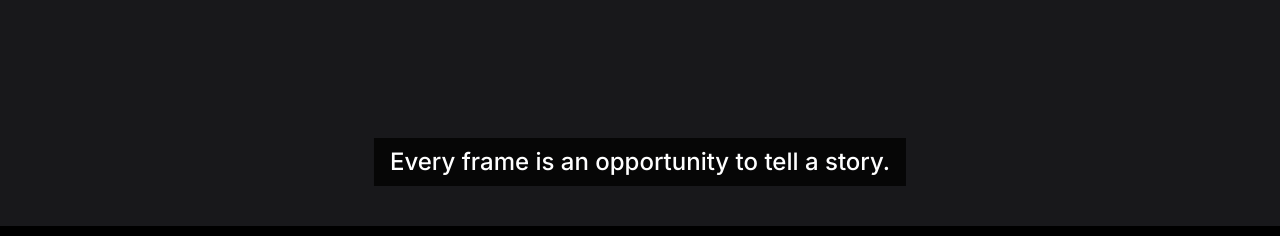
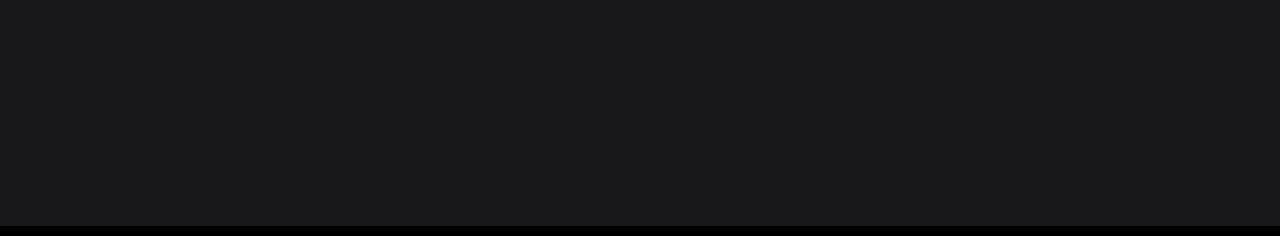
Before and after one commit to oriteproduction/website, a Next.js app: page / in a window 1280 px wide. Shown: the part 2860-3096 px from the top of the page. Built offline with nearby package versions, Linux system fonts and the light colour scheme.

Commit message:
feat: hide cinematic subtitle in page.tsx
Removed subtitle text for cinematic video in hero section

Co-authored-by: oriteproduction <206226675+oriteproduction@users.noreply.github.com>

```diff
--- a/app/page.tsx
+++ b/app/page.tsx
@@ -178,7 +178,7 @@ const FEATURED = {
    -------------------------------------------------------------------------- */
 const CINEMATIC = {
   videoFile: "heroclip1.mp4", // file name in your thumbnails repo
-  subtitle: "Every frame is an opportunity to tell a story.", // leave as "" to hide it
+  subtitle: "", // leave as "" to hide it
 }
 
 /* --------------------------------------------------------------------------
```
